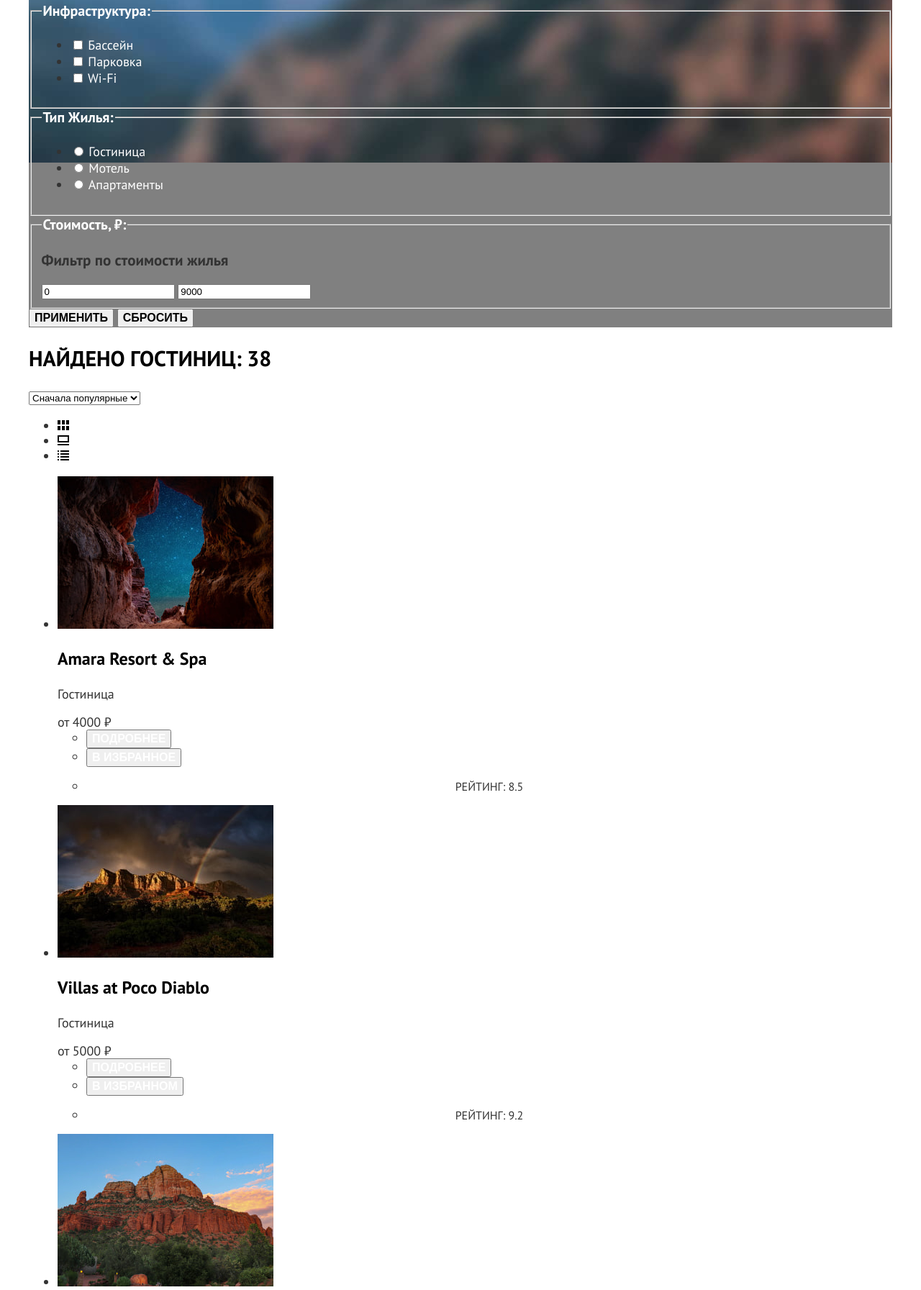
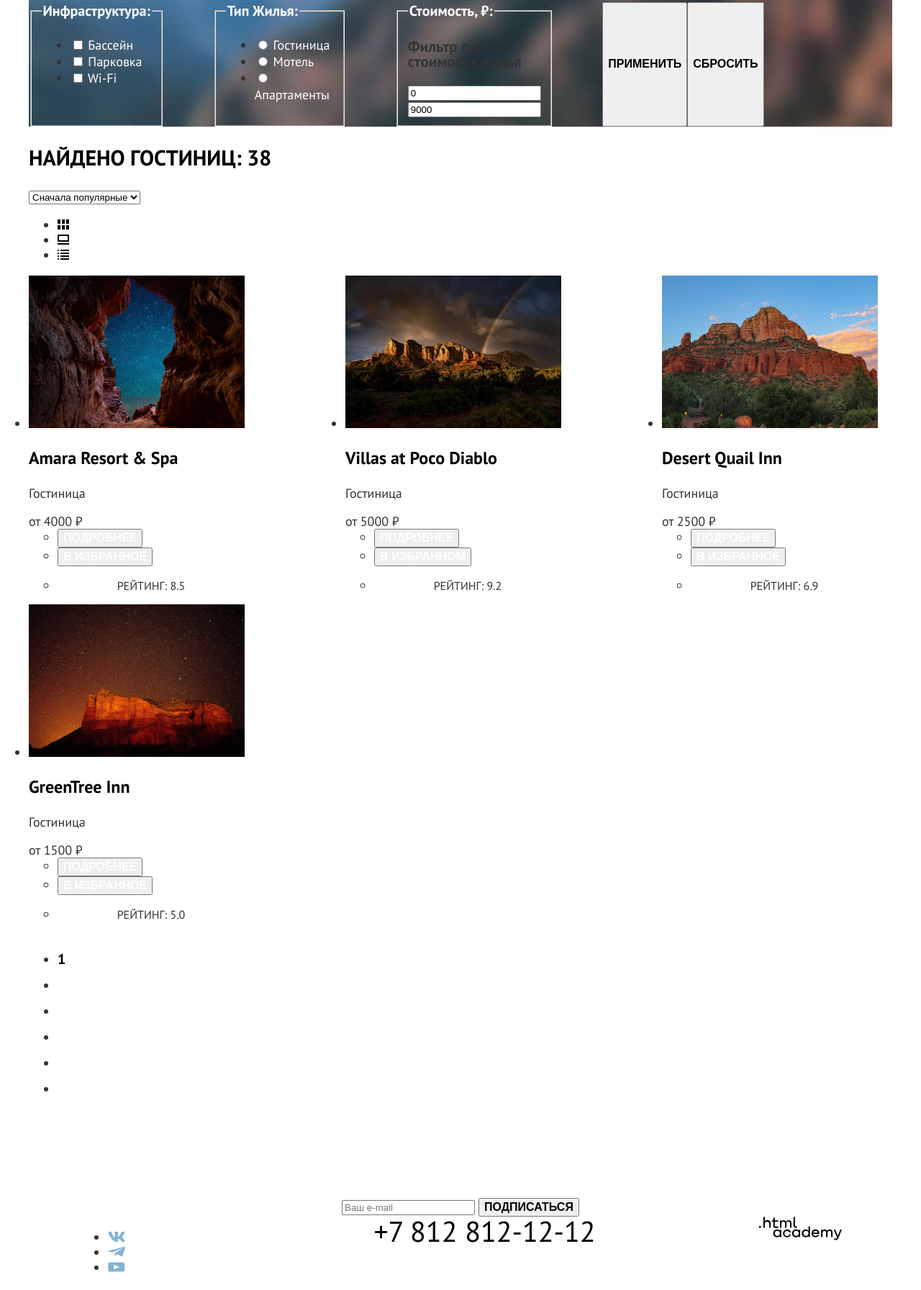
Before and after one commit to htmlacademy-htmlcss/1694259-sedona-38, a plain HTML site: page catalog.html in a window 1280 px wide. Shown: the part 311-2104 px from the top of the page at 72% size. Drawn offline with Linux system fonts and the light colour scheme.

Commit message:
Добавлена сетка страниц на флексах

```diff
--- a/catalog.html
+++ b/catalog.html
@@ -232,10 +232,12 @@
     <section class="subscribe-catalog">
       <h2 class="subscribe-title">Подпишитесь на рассылку</h2>
       <p class="subscribe-subtitle">Только полезная информация и никакого спама, честное бойскаутское!</p>
-      <form class="subscribe-email-form" action="https://echo.htmlacademy.ru/courses" method="post">
-        <input class="subscribe-form-field" type="text" name="email" id="email-field" placeholder="Ваш e-mail" required>
-        <button class="button subscribe-button" type="submit" aria-label="Кнопка для подписки на рассылку">Подписаться</button>
-      </form>
+      <div class="subscribe-email-form-wrapper">
+        <form class="subscribe-email-form" action="https://echo.htmlacademy.ru/courses" method="post">
+          <input class="subscribe-form-field" type="text" name="email" id="email-field" placeholder="Ваш e-mail" required>
+          <button class="button subscribe-button" type="submit">Подписаться</button>
+        </form>
+      </div>
     </section>
 
 
@@ -245,23 +247,23 @@
       <ul class="footer-social-list">
         <li class="social-item">
           <a class="social-link" href="https://vk.com/htmlacademy" aria-label="Переход на группу Вконтакте HtmlAcademy">
-            <img class="social-icon" src="images/footer/social-vk-logo.svg" alt="Логотип Вконтакте">
+            <img class="social-icon" src="images/footer/social-vk-logo.svg" alt="Логотип Вконтакте" width="24" height="14">
           </a>
         </li>
         <li class="social-item">
           <a class="social-link" href="https://t.me/htmlacademy" aria-label="Переход в телеграм-канал HtmlAcademy">
-            <img class="social-icon" src="images/footer/social-tg-logo.svg" alt="Логотип Телеграм">
+            <img class="social-icon" src="images/footer/social-tg-logo.svg" alt="Логотип Телеграм" width="24" height="14">
           </a>
         </li>
         <li class="social-item">
           <a class="social-link" href="https://www.youtube.com/user/htmlacademyru" aria-label="Переход на YouTube канал HtmlAcademy">
-            <img class="social-icon" src="images/footer/social-youtube-logo.svg" alt="Логотип YouTube">
+            <img class="social-icon" src="images/footer/social-youtube-logo.svg" alt="Логотип YouTube" width="24" height="14">
           </a>
         </li>
       </ul>
       <a class="footer-phone" href="tel:88128121212">+7 812 812-12-12</a>
       <a class="footer-logo-link" href="https://htmlacademy.ru/" aria-label="Переход на сайте HtmlAcademy">
-        <img class="footer-academy-logo" src="images/footer/htmlacademy-logo.svg" alt="Логотип HtmlAcademy">
+        <img class="footer-academy-logo" src="images/footer/htmlacademy-logo.svg" alt="Логотип HtmlAcademy" width="114.9" height="32.9">
       </a>
   </div>
   </footer>
--- a/styles/styles.css
+++ b/styles/styles.css
@@ -114,6 +114,15 @@ body{
   width: 400px;
 }
 
+.advantages-item-with-pic{
+  display: flex;
+}
+
+
+.advantages-item-content{
+  width: 400px;
+}
+
 .advantages-item-title {
   color:#000000;
   text-align: center;
@@ -157,6 +166,8 @@ body{
   font-weight: 700;
   line-height: 36px;
   text-transform: uppercase;
+  margin: 0 auto;
+  display: block;
 }
 
 .subscribe-title{
@@ -194,6 +205,15 @@ body{
   background-image: url("../images/catalog-main/filter-background.jpg");
   background-size: 100% auto;
   background-repeat: no-repeat;
+}
+
+.filters{
+  display: flex;
+}
+
+.filter-group{
+  width: 150px;
+  margin-right: 70px;
 }
 
 .breadcrumbs-link{
@@ -295,3 +315,20 @@ body{
 .footer-academy-logo{
   margin-left: auto;
 }
+
+.hotel-list{
+  display: flex;
+  flex-wrap: wrap;
+  justify-content: space-between;
+  margin: 0;
+  padding: 0;
+}
+
+.hotel-card{
+  width: 300px;
+  margin-right: 20px;
+}
+
+.subscribe-email-form-wrapper{
+  text-align: center;
+}
```
Also changed, not shown: index.html (+12 -6 lines).
